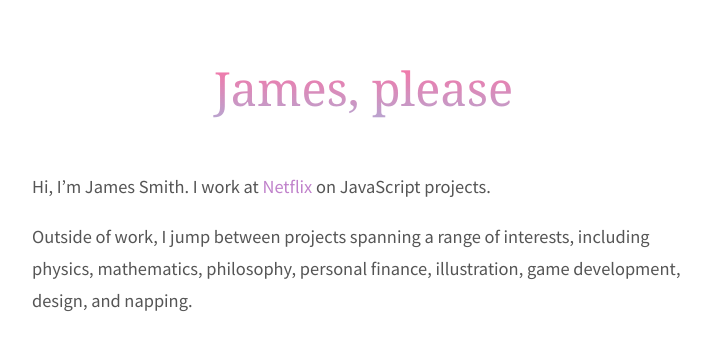
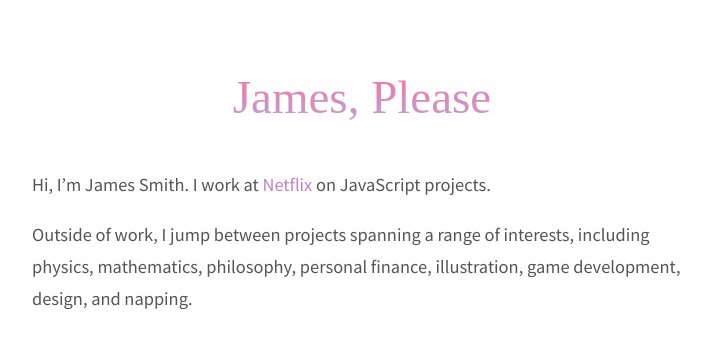
Before and after one commit to jamesplease/jamespls.com, a Jekyll site: the page built from index.html, in a window 1280 px wide. Shown: the top 351 px of the page, without its empty margins (278-989 px from the left). Built offline with Jekyll 4.4.1, drawn with Linux system fonts in a browser that asks for light colours; nearby versions of some CDN libraries; some web fonts are replaced.

Commit message:
Use bg-clip instead of images for text gradient
Resolves #36

```diff
--- a/_includes/head.html
+++ b/_includes/head.html
@@ -26,6 +26,7 @@
   <link rel="stylesheet" href="https://cdnjs.cloudflare.com/ajax/libs/normalize/3.0.3/normalize.min.css">
   <link rel="stylesheet" href="{{ '/css/style.css' | prepend: site.baseurl }}?t={{ site.time | date_to_xmlschema }}">
   <link href="https://fonts.googleapis.com/css?family=Source+Sans+Pro" rel="stylesheet" type="text/css">
+  <link href='https://fonts.googleapis.com/css?family=Droid+Serif' rel='stylesheet' type='text/css'>
   {% if jekyll.environment == "development" %}
   <script>document.write('<script src="http://' + (location.host || 'localhost').split(':')[0] + ':35729/livereload.js?snipver=1"></' + 'script>')</script>
   {% endif %}
--- a/_includes/header.html
+++ b/_includes/header.html
@@ -1,16 +1,7 @@
 <header>
   <h1>
     <a href="/">
-      <picture>
-        <source
-          media="(max-width: 320px)"
-          srcset="{{ '/images/james-please-small.png' | prepend: site.baseurl }},
-                  {{ '/images/james-please-small@2x.png' | prepend: site.baseurl }} 2x">
-        <img
-          src="{{ '/images/james-please.png' | prepend: site.baseurl }}"
-          srcset="{{ '/images/james-please@2x.png' | prepend: site.baseurl }} 2x"
-          alt="James, please">
-      </picture>
+      James, Please
     </a>
   </h1>
 </header>
--- a/css/style.css
+++ b/css/style.css
@@ -39,3 +39,17 @@
   margin: 0;
   text-align: center;
 }
+header h1 a {
+  font-size: 47px;
+  font-weight: 400;
+  font-family: 'Droid Serif', serif;
+  color: #dc8ab9;
+  background: -webkit-linear-gradient(#fb72a4, #bba3ce);
+  -webkit-background-clip: text;
+  -webkit-text-fill-color: transparent;
+}
+@media screen and (max-width: 340px) {
+  header h1 a {
+    font-size: 40px;
+  }
+}
```
Also changed, not shown: css/stylus/header.styl (+13 -0 lines), images/james-please-small.png (deleted), images/james-please-small@2x.png (deleted), images/james-please.png (deleted), images/james-please@2x.png (deleted).
